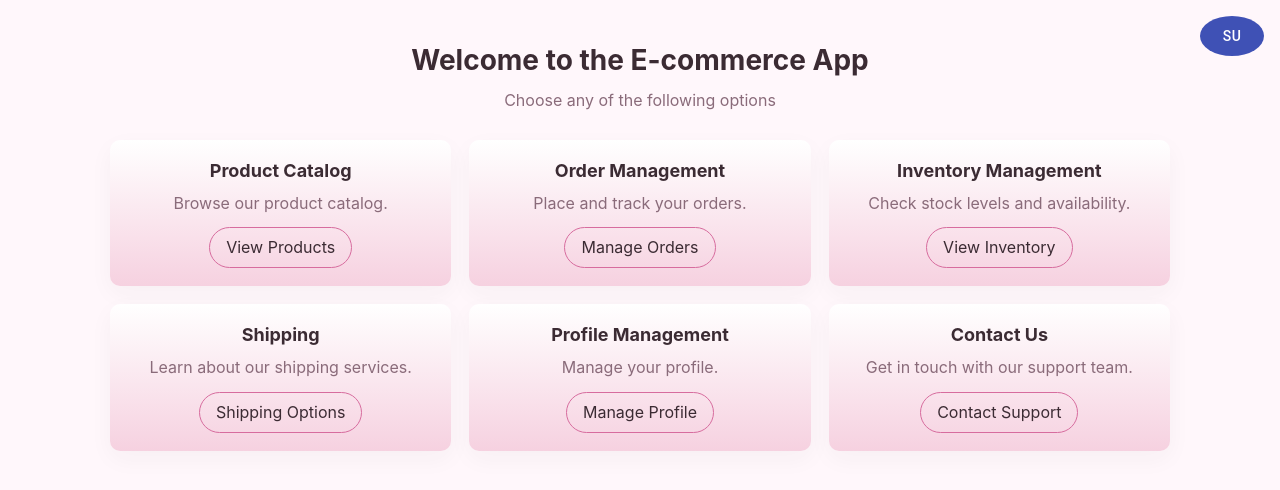
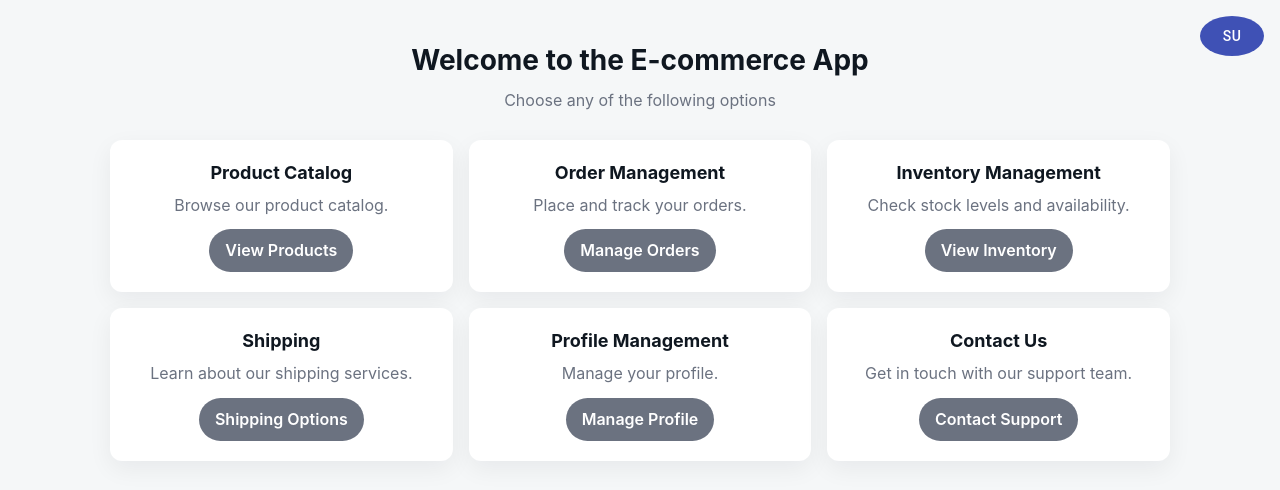
Before and after one commit to ShamailAbbas/mirocservices-masterclass, a React (Create React App) app in the folder ecommerce-ui/client/: page / in a window 1280 px wide. Shown: the top 490 px of the page. Built offline with nearby package versions, Linux system fonts and the light colour scheme; sample sign-in values are in the browser's storage.

Commit message:
added new ui theme

```diff
--- a/ecommerce-ui/client/src/index.css
+++ b/ecommerce-ui/client/src/index.css
@@ -1,14 +1,15 @@
 
 :root{
-  /* Feminine palette */
-  --bg: #fff7fb; /* very light pink */
-  --panel: #ffffff;
-  --muted: #8a6b7a; /* soft mauve text */
-  --text: #3b2b33; /* deep mauve/brown */
-  --accent: #d76c9e; /* rose/magenta accent */
-  --accent-2: #f6d1e0; /* pale rose for panels */
-  --radius: 10px;
-  --gap: 18px;
+  /* Minimal modern neutral theme */
+  --bg: #f5f7f8; /* very light neutral */
+  --panel: #ffffff; /* card background */
+  --muted: #6b7280; /* muted text */
+  --text: #0f1720; /* primary text */
+  --accent: #6b7280; /* subtle slate accent */
+  --accent-2: #f3f4f6; /* subtle panel tint */
+  --radius: 12px; /* soft corners */
+  --gap: 16px;
+  --shadow: 0 8px 24px rgba(15,23,32,0.06);
 }
 
 *{box-sizing:border-box}
@@ -30,6 +31,15 @@ a{color:var(--accent);text-decoration:none}
 a:hover{text-decoration:underline}
 
 /* subtle form controls */
-input,textarea,select{border:1px solid rgba(0,0,0,0.06);padding:8px;border-radius:8px}
+input,textarea,select{border:1px solid rgba(15,23,32,0.06);padding:10px;border-radius:12px;background:transparent}
 
-button{font-family:inherit}
+/* Unified button styles */
+.btn{display:inline-flex;align-items:center;justify-content:center;gap:8px;padding:10px 16px;border-radius:999px;border:none;background:var(--accent);color:#fff;cursor:pointer;font-weight:600;transition:transform .08s ease,opacity .12s ease}
+.btn.secondary{background:transparent;color:var(--text);border:1px solid rgba(15,23,32,0.06)}
+.btn.ghost{background:transparent;color:var(--muted);border:1px dashed rgba(15,23,32,0.04)}
+.btn:active{transform:translateY(1px)}
+.btn:disabled{opacity:0.5;cursor:not-allowed}
+
+/* make native buttons consistent with .btn */
+button{font-family:inherit;display:inline-flex;align-items:center;justify-content:center;gap:8px;padding:10px 16px;border-radius:12px;border:none;background:var(--accent);color:#fff;cursor:pointer;font-weight:600}
+button.secondary{background:transparent;color:var(--text);border:1px solid rgba(15,23,32,0.06)}
--- a/ecommerce-ui/client/src/pages/Home.css
+++ b/ecommerce-ui/client/src/pages/Home.css
@@ -4,9 +4,9 @@
 .home-header p{color:var(--muted);margin-top:8px}
 
 .home-content{display:grid;grid-template-columns:repeat(auto-fit,minmax(260px,1fr));gap:var(--gap)}
-.microservice-section{background:linear-gradient(180deg,var(--panel),var(--accent-2));padding:18px;border-radius:var(--radius);text-align:center;box-shadow:0 8px 24px rgba(59,43,51,0.04)}
+.microservice-section{background:var(--panel);padding:20px;border-radius:var(--radius);text-align:center;box-shadow:var(--shadow)}
 .microservice-section h2{font-size:18px;margin:0 0 8px;color:var(--text)}
 .microservice-section p{color:var(--muted);margin:0 0 12px}
-.btn{display:inline-block;padding:8px 16px;background:transparent;color:var(--text);border-radius:999px;border:1px solid var(--accent)}
-.btn.primary{background:var(--accent);color:#fff;border:none}
+.btn{display:inline-flex;align-items:center;justify-content:center;padding:10px 16px;border-radius:999px;border:none;background:var(--accent);color:#fff}
+.btn.secondary{background:transparent;color:var(--text);border:1px solid rgba(15,23,32,0.06)}
 .btn:hover{opacity:0.95}
--- a/ecommerce-ui/client/src/pages/ProductList.css
+++ b/ecommerce-ui/client/src/pages/ProductList.css
@@ -2,11 +2,11 @@
 .plist-header-container{display:flex;align-items:center;justify-content:center;position:relative;padding:12px 0;margin-bottom:16px}
 .product-list-container h1{position:absolute;left:50%;transform:translateX(-50%);font-size:20px;color:var(--text);margin:0}
 .product-grid{display:grid;grid-template-columns:repeat(auto-fit,minmax(220px,1fr));gap:16px}
-.product-card{background:linear-gradient(180deg,var(--panel),var(--accent-2));border-radius:10px;overflow:hidden;text-decoration:none;color:var(--text);transition:transform .18s ease,box-shadow .18s ease;padding:0}
-.product-card:hover{transform:translateY(-6px);box-shadow:0 12px 36px rgba(59,43,51,0.06)}
-.product-image{height:180px;display:flex;align-items:center;justify-content:center;background:linear-gradient(180deg,rgba(215,108,158,0.06),transparent)}
+.product-card{background:var(--panel);border-radius:14px;overflow:hidden;text-decoration:none;color:var(--text);transition:transform .18s ease,box-shadow .18s ease;padding:0;border:1px solid rgba(15,23,32,0.04)}
+.product-card:hover{transform:translateY(-6px);box-shadow:var(--shadow)}
+.product-image{height:180px;display:flex;align-items:center;justify-content:center;background:var(--accent-2)}
 .product-image img{max-width:100%;max-height:100%;object-fit:contain}
 .product-info{padding:14px;text-align:center}
 .product-info h3{font-size:16px;margin:0 0 8px;color:var(--text);font-weight:600}
 .product-card .product-description{font-size:13px;color:var(--muted);margin:0}
-.plist-back-button{position:absolute;left:0;top:50%;transform:translateY(-50%);padding:8px 12px;font-size:13px;background:transparent;border-radius:6px;border:1px solid rgba(59,43,51,0.06);color:var(--text)}
+.plist-back-button{position:absolute;left:0;top:50%;transform:translateY(-50%);padding:8px 12px;font-size:13px;background:transparent;border-radius:8px;border:1px solid rgba(15,23,32,0.06);color:var(--text)}
```
Also changed, not shown: ecommerce-ui/client/src/App.css (+8 -4 lines), ecommerce-ui/client/src/pages/ProductDetail.css (+4 -4 lines).
